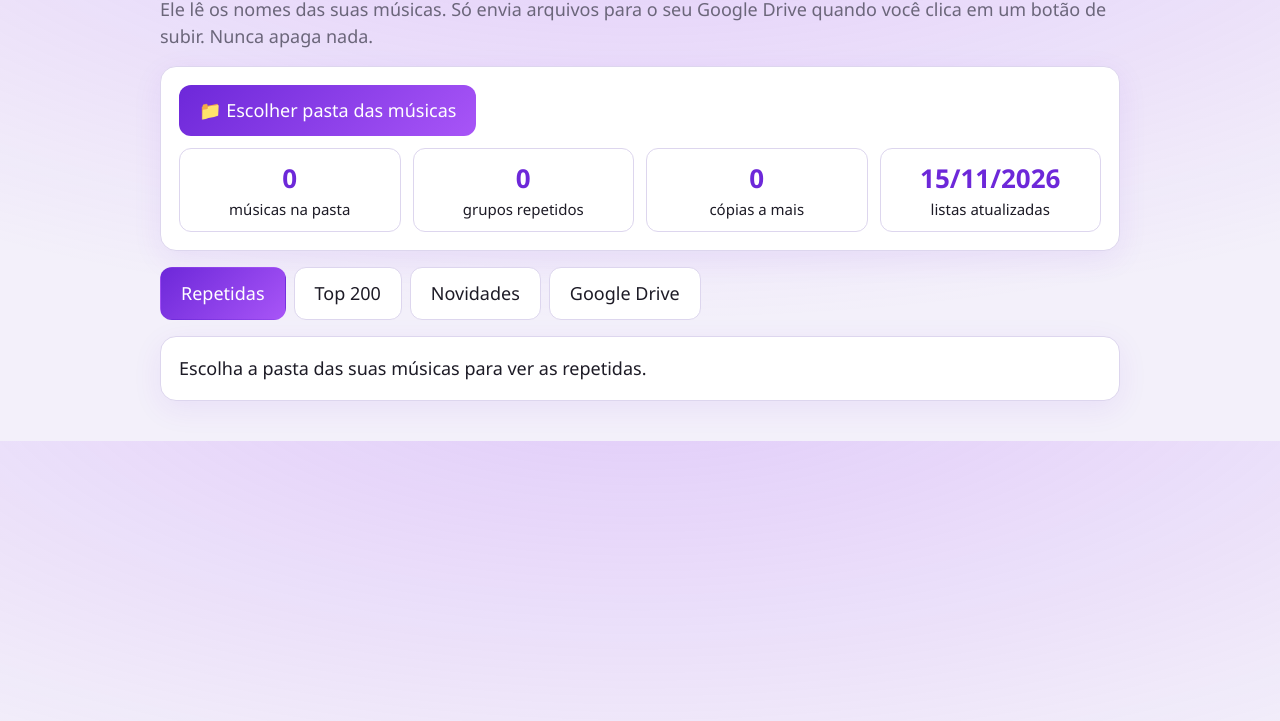
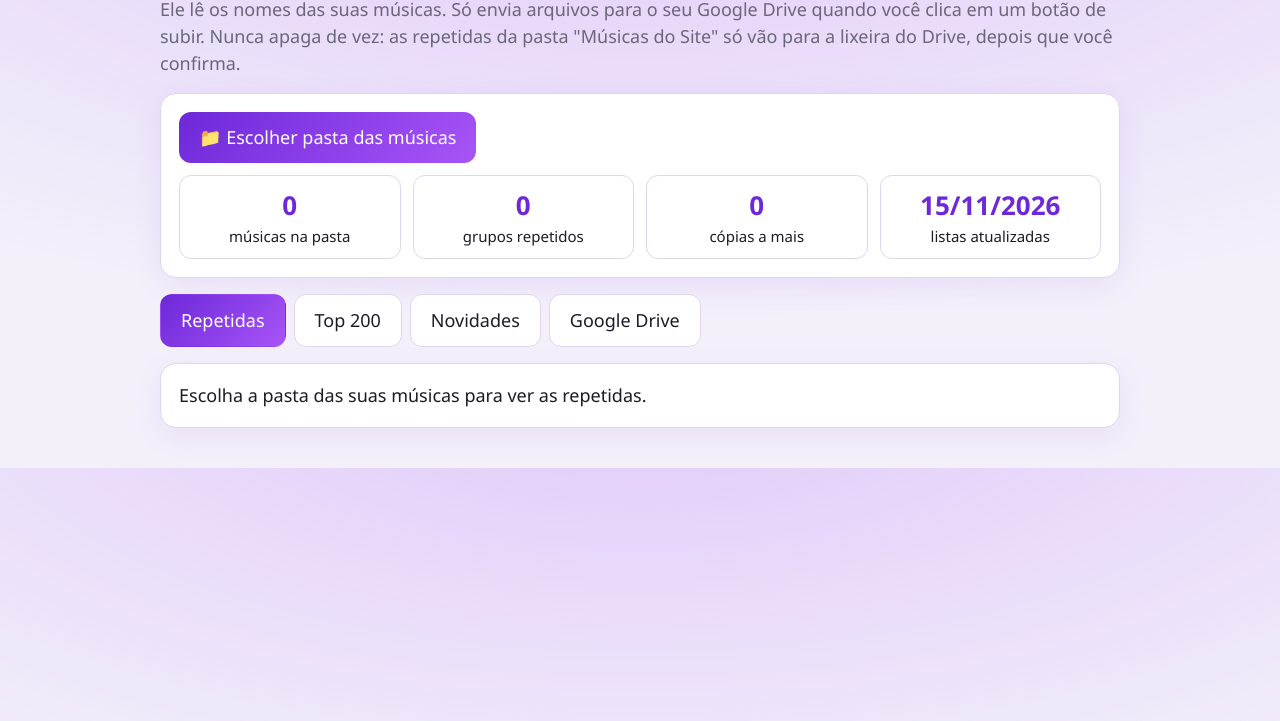
Before and after one commit to mundoarkade1-arch/gerenciador-de-musicas, a plain HTML site: page index.html in a window 1280 px wide. Shown: the part 79-800 px from the top of the page. Drawn offline with Linux system fonts and the light colour scheme.

Commit message:
Enhance description of music manager file handling
Updated the description of the music manager functionality to clarify file handling.

```diff
--- a/index.html
+++ b/index.html
@@ -11,7 +11,7 @@
 <div class="pagina">
   <header>
     <h1>🎵 Gerenciador de Músicas</h1>
-    <p class="suave">Ele lê os nomes das suas músicas. Só envia arquivos para o seu Google Drive quando você clica em um botão de subir. Nunca apaga nada.</p>
+    <p class="suave">Ele lê os nomes das suas músicas. Só envia arquivos para o seu Google Drive quando você clica em um botão de subir. Nunca apaga de vez: as repetidas da pasta "Músicas do Site" só vão para a lixeira do Drive, depois que você confirma.</p>
   </header>
 
   <section class="cartao">
```
